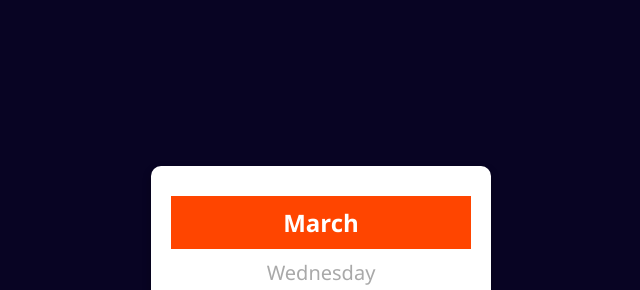
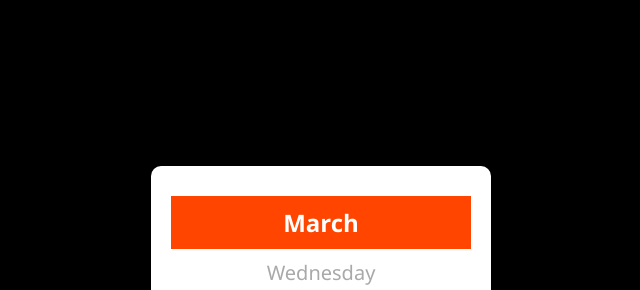
Before and after one commit to NarutBaheer/Frontend-Projects, a plain HTML site: page mini calendar/index.html in a window 1280 px wide. Shown: the part 92-382 px from the top of the page, without its empty margins (319-959 px from the left). Drawn offline with Linux system fonts and the light colour scheme.

Commit message:
Update style.css

```diff
--- a/mini calendar/style.css
+++ b/mini calendar/style.css
@@ -1,5 +1,5 @@
 :root {
-    --bg-color: rgb(8, 4, 35);
+    --bg-color: rgb(0, 0, 0);
     --container-bg-color: white;
     --text-primary: orangered;
     --text-secondary: darkgray;
```
